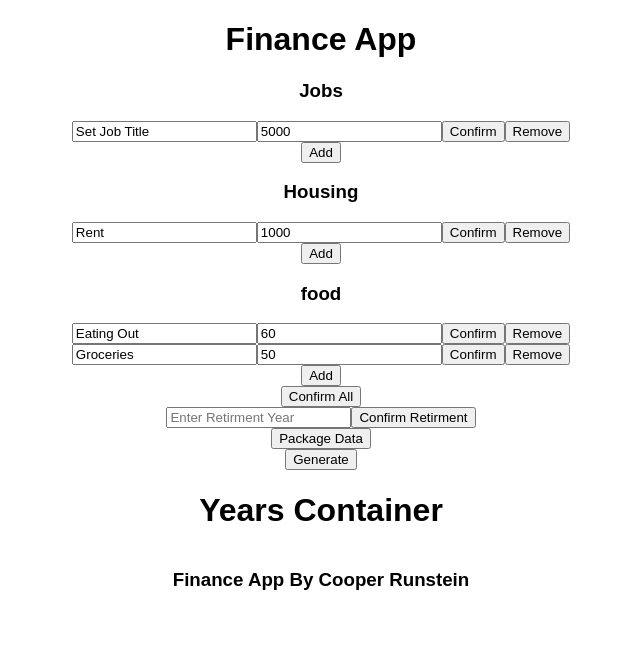
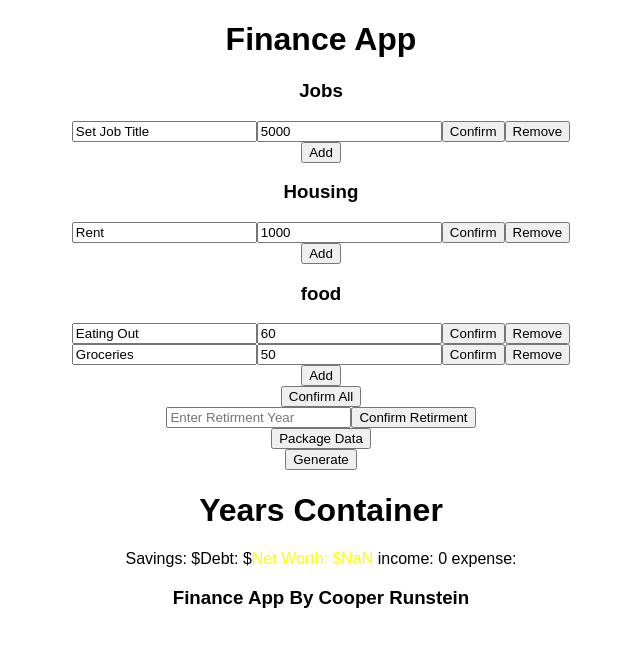
Before and after one commit to Cooper-Runstein/React-Personal-Finance-App, a React (Create React App) app: page / in a window 1280 px wide. Shown: the top 646 px of the page, without its empty margins (319-959 px from the left). Built offline with nearby package versions, Linux system fonts and the light colour scheme.

Commit message:
Counter Component functions

```diff
--- a/src/App.js
+++ b/src/App.js
@@ -321,14 +321,13 @@ class App extends Component {
           onConfirm = {this.onConfirm}
           addInstance = {this.addInstance}
         />
-        {/* <Counter
+        <Counter
           income = {this.getIncome()}
-          expense = {this.getExpenses()}
-          savings = {this.state.startingValues.Savings}
-          debt = {this.getDebt()}
-          savings = {this.getSavings()}
-          retirment = {this.state.startingValues.Retirment}
-          /> */}
+          // expense = {this.getExpenses()}
+          // debt = {this.getDebt()}
+          // savings = {this.getSavings()}
+          retirment = {this.getRetirmentYear()}
+          />
         <Footer />
       </div>
     );
```
